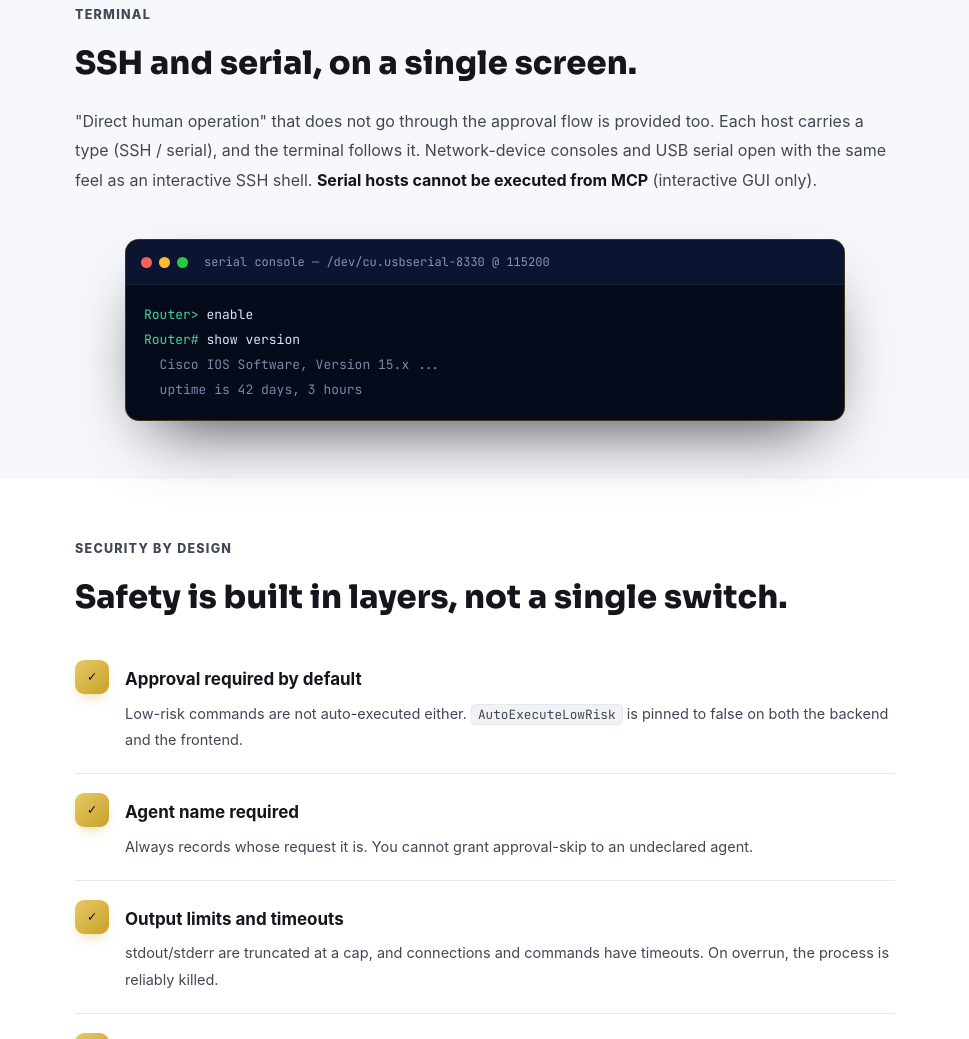
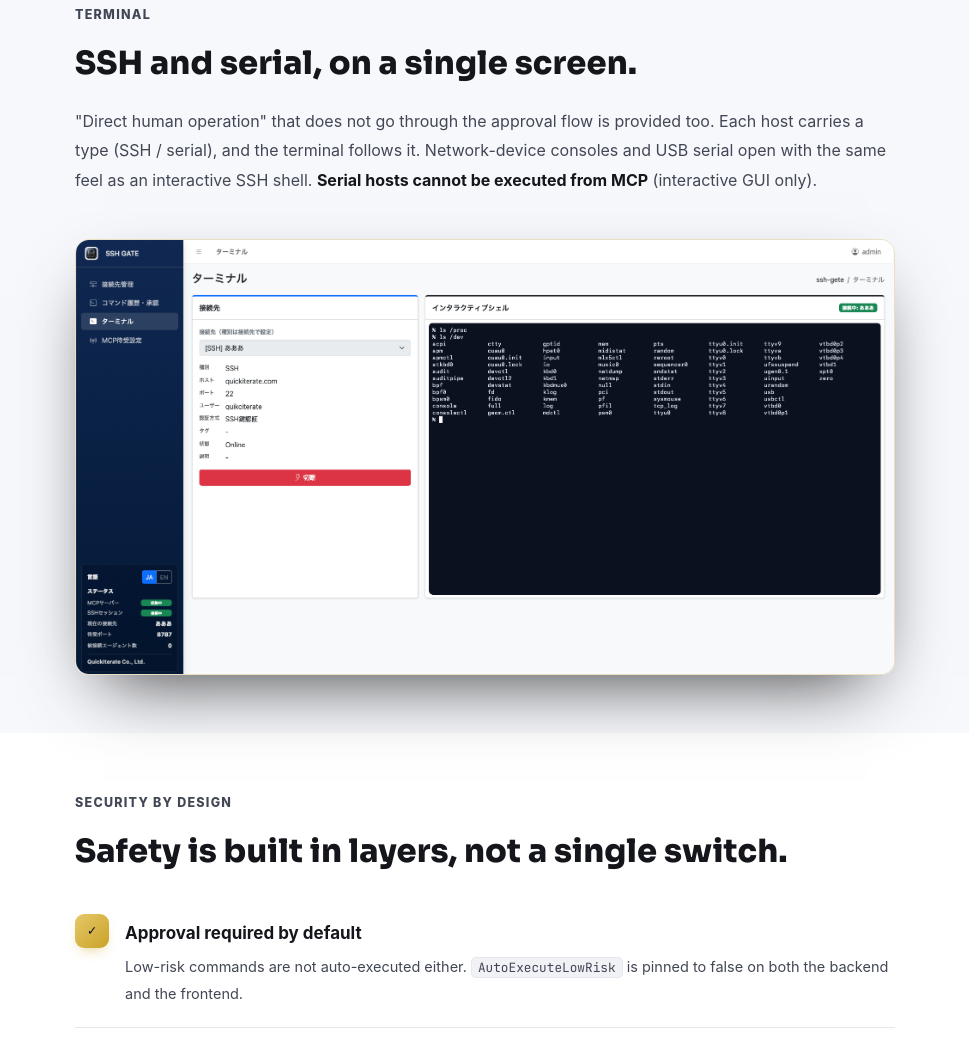
Before and after one commit to yoshiyakato/ssh-gate-oss, a plain HTML site: page web/index.html in a window 1280 px wide. Shown: the part 3515-4554 px from the top of the page, without its empty margins (155-1124 px from the left). Drawn offline with Linux system fonts and the light colour scheme.

Commit message:
LP: ターミナル節のダミーコンソールを実アプリのスクリーンショットに差し替え
Co-Authored-By: Claude Fable 5 <noreply@anthropic.com>

```diff
--- a/web/index.html
+++ b/web/index.html
@@ -130,6 +130,7 @@
   .console .bar .t { margin-left: 9px; font-family: var(--mono); font-size: 12px; color: #8893b5; }
   .console pre { margin: 0; padding: 18px; font-family: var(--mono); font-size: 13px; line-height: 1.9; overflow-x: auto; color: #dde4f5; }
   .console .g{color:#46d399}.console .b{color:#ff8095}.console .m{color:#7b86a8}.console .y{color:var(--gold-2)}
+  .shot { display: block; margin: 44px auto 0; width: 100%; max-width: 940px; border-radius: 14px; border: 1px solid rgba(201,162,39,0.28); box-shadow: 0 30px 70px -28px rgba(0,0,0,0.8); }
 
   /* ===== sections ===== */
   section { padding: 58px 0; }
@@ -328,14 +329,7 @@
         ネットワーク機器のコンソールや USB シリアルも、SSH の対話シェルと同じ操作で開けます。
         <strong>シリアル接続先は MCP からは実行できません</strong>（対話 GUI 専用）。
       </p>
-      <div class="console">
-        <div class="bar"><span class="d r"></span><span class="d y"></span><span class="d g"></span><span class="t">serial console — /dev/cu.usbserial-8330 @ 115200</span></div>
-<pre><span class="g">Router&gt;</span> enable
-<span class="g">Router#</span> show version
-  <span class="m">Cisco IOS Software, Version 15.x ...</span>
-  <span class="m">uptime is 42 days, 3 hours</span>
-</pre>
-      </div>
+      <img class="shot" src="assets/screenshot-terminal.png" alt="SSH GATE のターミナル画面 — 接続先の詳細と xterm のインタラクティブシェル" loading="lazy" />
     </div>
   </section>
 
```
Also changed, not shown: web/assets/screenshot-terminal.png (added).
